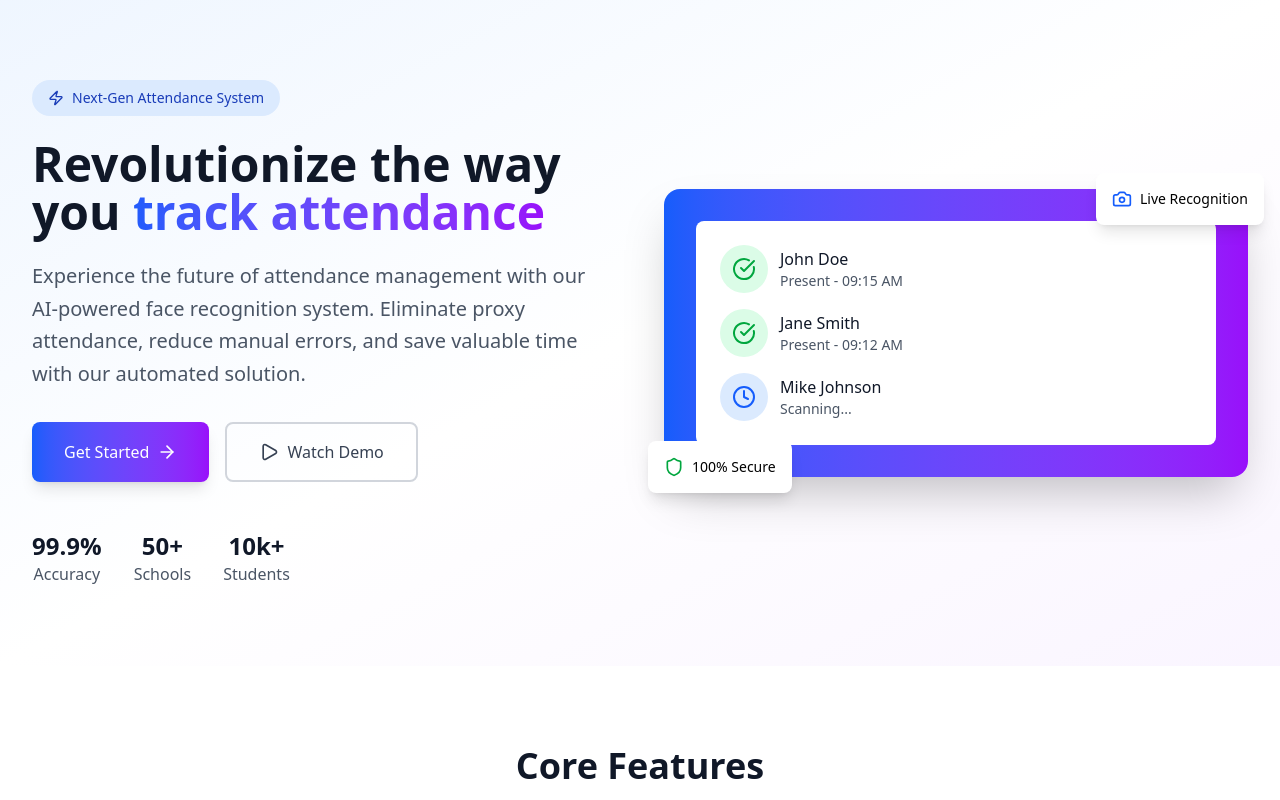
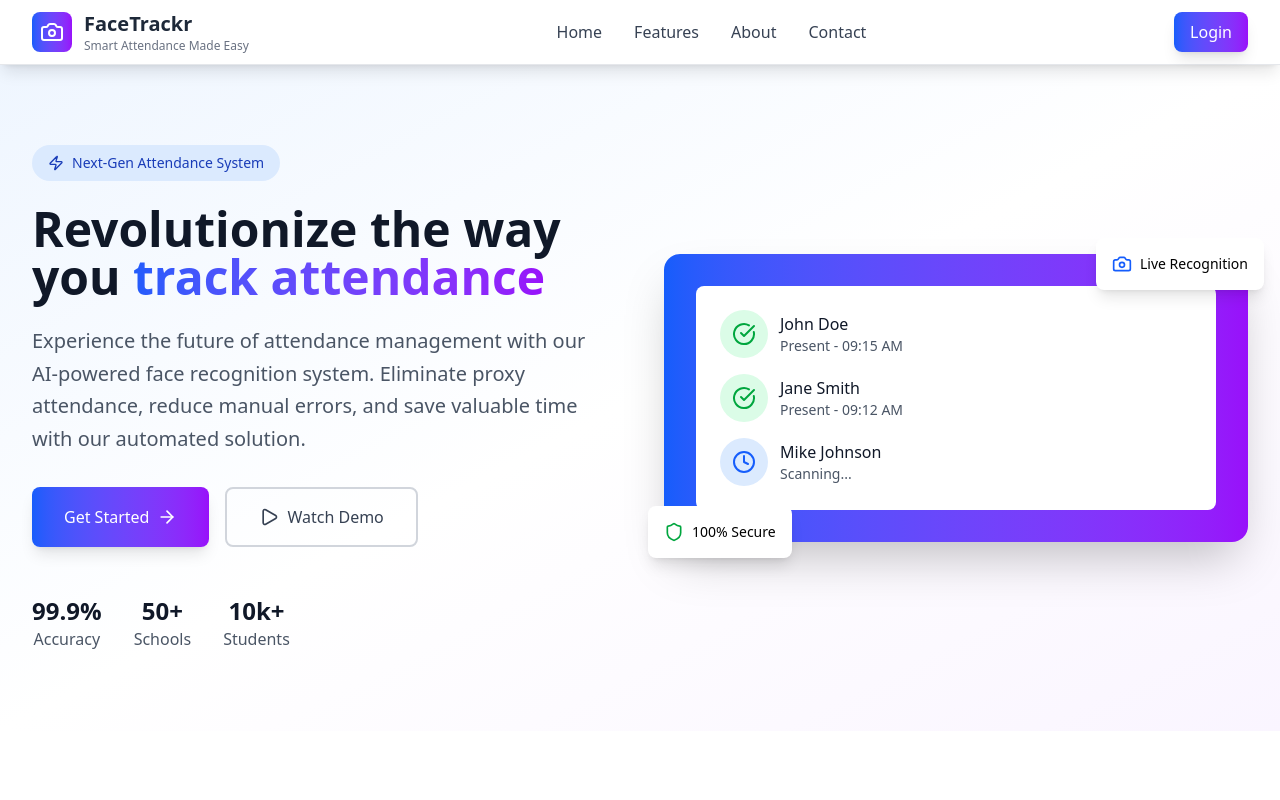
Before and after one commit to npratik0/Attendance_System, a React (Vite) app in the folder frontend/: page / in a window 1280 px wide. Shown: the top 800 px of the page. Built offline with nearby package versions, Linux system fonts and the light colour scheme.

Commit message:
Navbar added in landing page

```diff
--- a/frontend/src/App.jsx
+++ b/frontend/src/App.jsx
@@ -7,6 +7,7 @@ import Signup from './pages/SIgnup'; // ✅ Double check casing
 import ProfilePage from './pages/ProfilePage';
 import TeachersDashboard from './pages/TeachersDashboard'; // ✅ Teacher dashboard
 import StudentDashboard from './pages/StudentDashboard'; // ✅ NEW: Student dashboard
+import AdminLogin from './pages/AdminLogin';
 
 // function App() {
 //   const [currentPage, setCurrentPage] = useState('student-dashboard'); // ✅ default is teacher dashboard
@@ -60,6 +61,7 @@ function App(){
         <Route path="/profile" element={<ProfilePage />} />
         <Route path="/teacher-dashboard" element={<TeachersDashboard />} />
         <Route path="/student-dashboard" element={<StudentDashboard />} />
+        <Route path="/admin-login" element={<AdminLogin />} />
 
       </Routes>
 
--- a/frontend/src/pages/LandingPage.jsx
+++ b/frontend/src/pages/LandingPage.jsx
@@ -1,4 +1,5 @@
 import React, { useState } from 'react';
+import Navbar from '../components/Navbar';
 import {
     Camera,
     Shield,
@@ -413,6 +414,7 @@ const LandingPage = ({ onSwitchToLogin, onSwitchToSignup }) => {
     return (
         <div className="min-h-screen bg-white">
             {/* Removed <Navigation /> component - using main Navbar from App.jsx instead */}
+            <Navbar></Navbar>
             <HeroSection onGetStartedClick={handleGetStartedClick} />
             <FeaturesSection />
             <WhyChooseUsSection />
```
